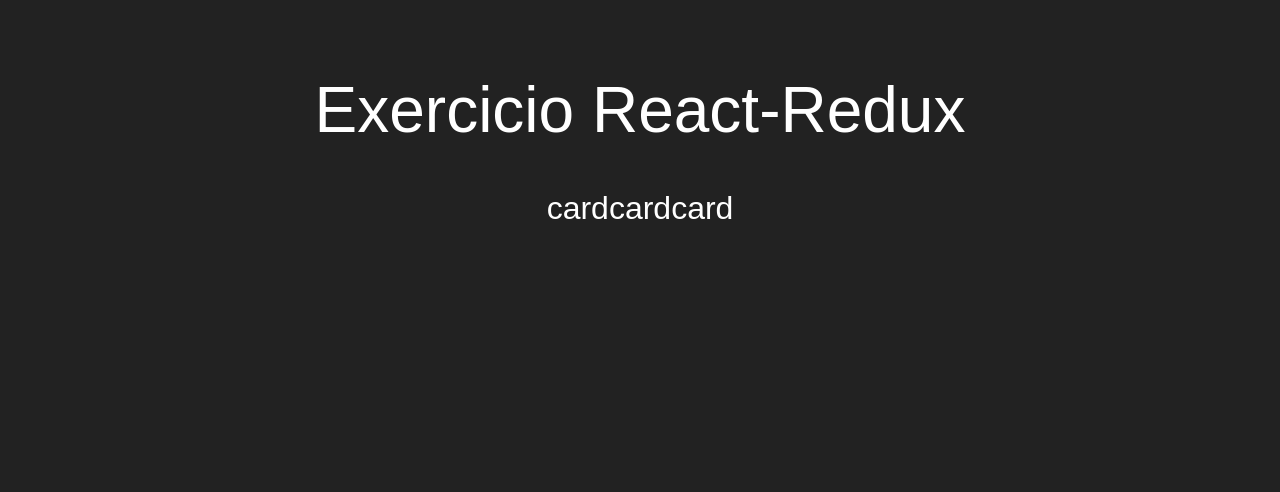
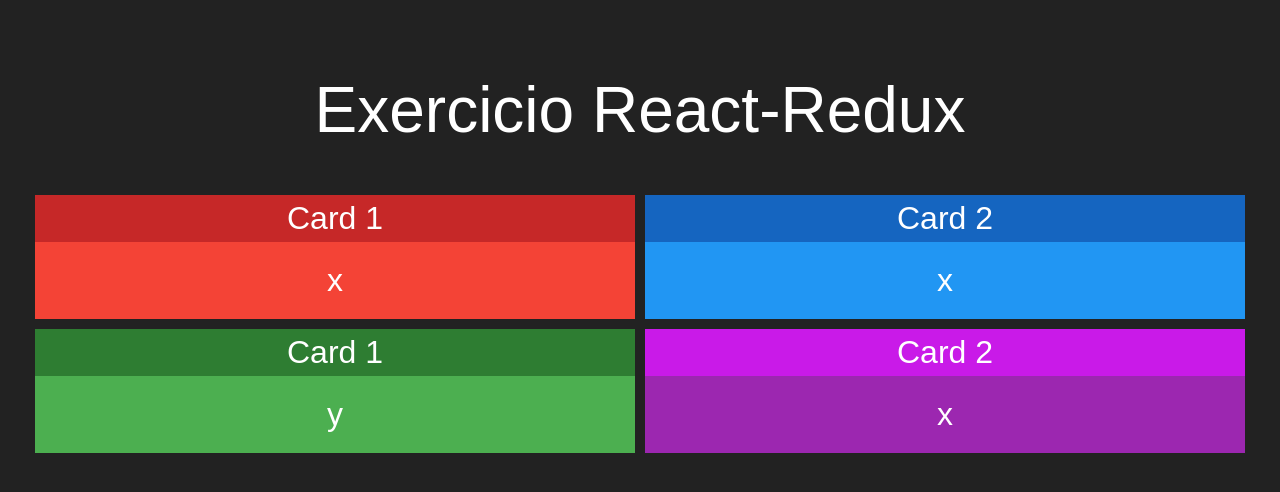
Before and after one commit to BielBatemarque/projeto-redux, a React (Create React App) app: page / in a window 1280 px wide. Shown: the top 492 px of the page. Built offline with nearby package versions, Linux system fonts and the light colour scheme.

Commit message:
componente card

```diff
--- a/src/App.css
+++ b/src/App.css
@@ -1,7 +1,8 @@
 .App{
   display: flex;
   flex-direction: column;
-  align-items: center;
+  align-items: stretch;
+  text-align: center;
 }
 
 h1{
--- a/src/App.js
+++ b/src/App.js
@@ -6,10 +6,13 @@ function App() {
     <div className="App">
       <h1>Exercicio React-Redux</h1>
       <div className='linha'>
-        <Card />
-        <Card />
-        <Card />
+        <Card  children={'x'} title={'Card 1'} red/>
+        <Card  children={'x'} title={'Card 2'} blue/>
+      </div>
 
+      <div className='linha'>
+        <Card  children={'y'} title={'Card 1'} green/>
+        <Card  children={'x'} title={'Card 2'} purple/>
       </div>
     </div>
   );
--- a/src/Components/Card/Card.css
+++ b/src/Components/Card/Card.css
@@ -0,0 +1,56 @@
+.Card{
+    flex: 1;
+    display: flex;
+    flex-direction: column;
+    margin: 5px;
+}
+
+.Card .Header{
+    display: flex;
+    flex-direction: row;
+    justify-content: center;
+}
+
+.Card .Header .Title{
+    padding: 5px;
+    flex: 1;
+}
+
+.Card .Content{
+    padding: 20px;
+}
+
+.Card.Red .Header {
+    color: #FFF;
+    background-color: #c62828;
+}
+.Card.Red .Content {
+    background-color: #f44336;
+}
+
+.Card.Green .Header {
+    color: #FFF;
+    background-color: #2e7d32;
+}
+
+.Card.Green .Content {
+    background-color: #4caf50;
+}
+
+.Card.Blue .Header {
+    color: #FFF;
+    background-color: #1565c0;
+}
+
+.Card.Blue .Content {
+    background-color: #2196f3;
+}
+
+.Card.Purple .Header {
+    color: #FFF;
+    background-color: #c91ae8;
+}
+
+.Card.Purple .Content {
+    background-color: #9c27b0;
+}
--- a/src/Components/Card/Card.jsx
+++ b/src/Components/Card/Card.jsx
@@ -1,7 +1,22 @@
 import './Card.css';
 
-export const Card = () => {
+function getColor(props) {
+    if(props.red) return 'Red';
+    if(props.green) return 'Green';
+    if(props.blue) return 'Blue';
+    if(props.purple) return 'Purple';
+    return ''
+}
+
+export const Card = (props) => {
     return (
-        <div className="card">card</div>
+        <div className={`Card ${getColor(props)}`}>
+            <div className="Header">
+                <span className='Title'>{props.title}</span>
+            </div>
+            <div className="Content">
+                {props.children}
+            </div>
+        </div>
     );
 }
```
